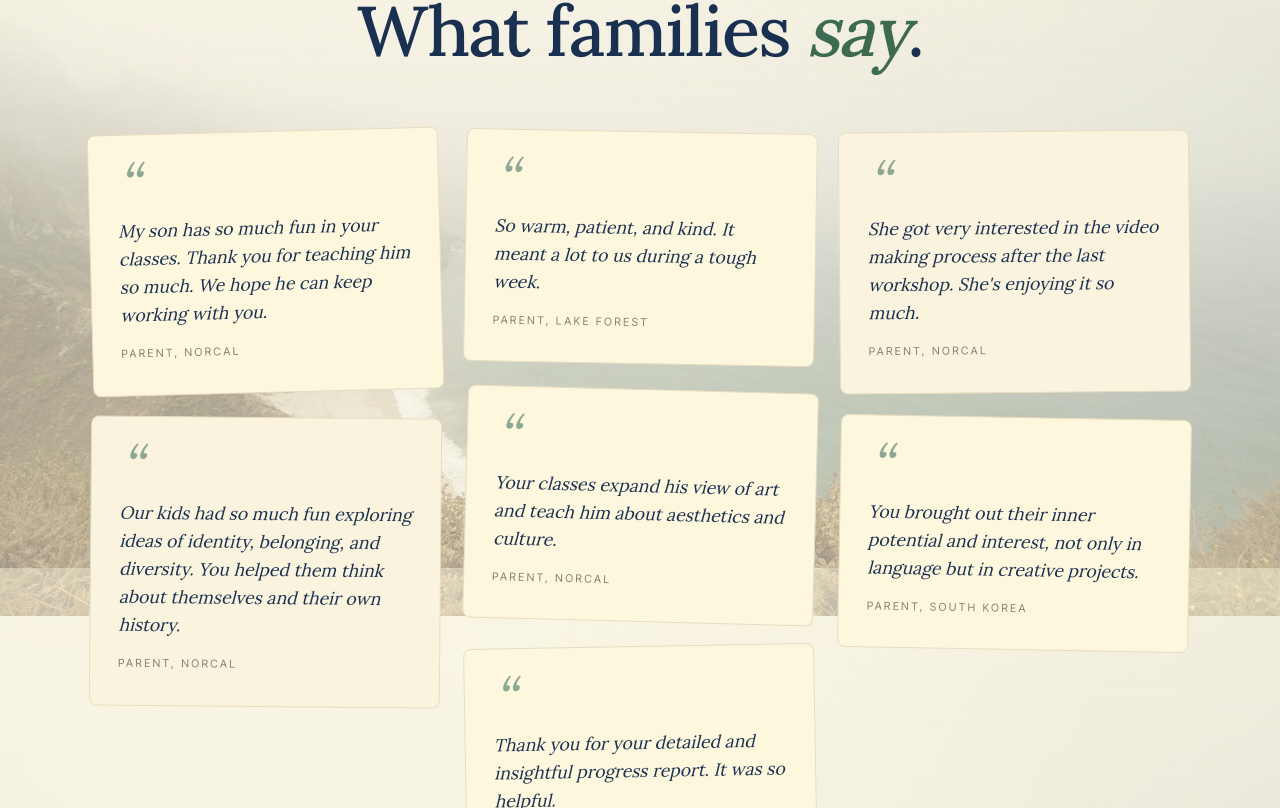
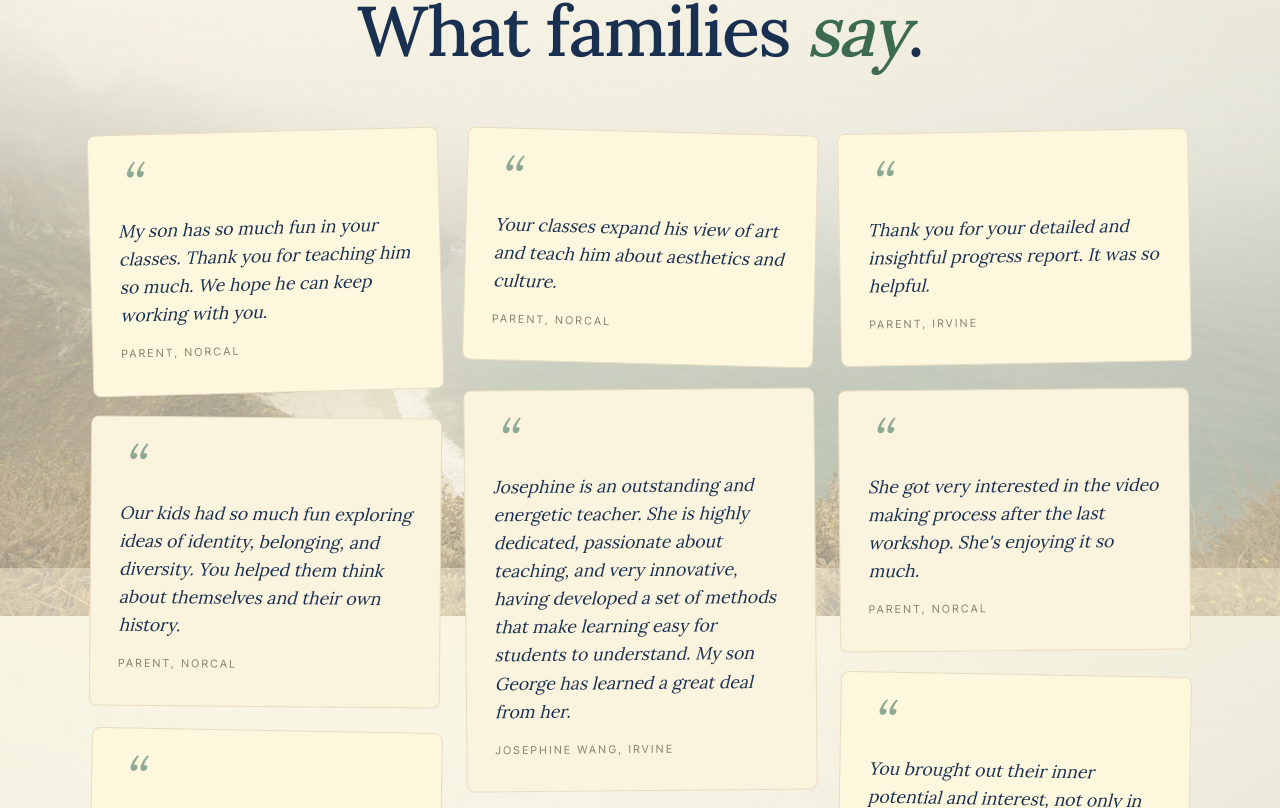
Before and after one commit to patrickparagas1/josephine-tutoring, a Next.js app: page /testimonials in a window 1280 px wide. Shown: the part 232-1040 px from the top of the page. Built offline with nearby package versions, Linux system fonts and the light colour scheme.

Commit message:
Update page.tsx

```diff
--- a/app/testimonials/page.tsx
+++ b/app/testimonials/page.tsx
@@ -31,6 +31,12 @@ const TESTIMONIALS = [
     text: "Your classes expand his view of art and teach him about aesthetics and culture.",
     author: "Parent, NorCal",
     style: { gridColumn: "1 / 2", gridRow: "2 / 3", transform: "rotate(1.5deg)" },
+  },
+  {
+    id: "george",
+    text: "Josephine is an outstanding and energetic teacher. She is highly dedicated, passionate about teaching, and very innovative, having developed a set of methods that make learning easy for students to understand. My son George has learned a great deal from her.",
+    author: "Josephine Wang, Irvine",
+    style: { gridColumn: "1 / 3", gridRow: "3 / 4", transform: "rotate(-0.5deg)", background: "var(--cream-dark)" },
   },
   {
     id: "progress",
```
